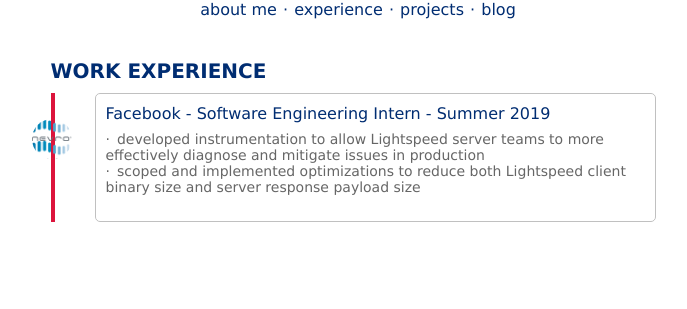
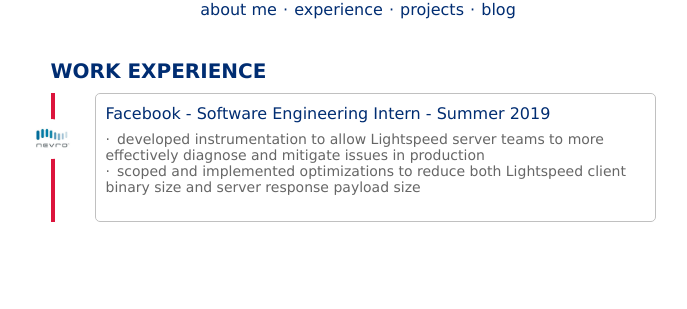
Before and after one commit to ryanlu41/ryanlu41.github.io, a Jekyll site: the page built from experience/index.html, in a window 1280 px wide. Shown: the part 135-444 px from the top of the page, without its empty margins (282-969 px from the left). Built offline with Jekyll 4.4.1, drawn with Linux system fonts in a browser that asks for light colours.

Commit message:
nevro circle

```diff
--- a/experience/index.html
+++ b/experience/index.html
@@ -28,7 +28,7 @@
 
 	.nevro:before {
 		background-size: contain;
-		background-image: url('{{ site.url }}/images/Nevro.png');
+		background-image: url('{{ site.url }}/images/nevro.png');
 	}
 
 	.cornell:before {
```
Also changed, not shown: images/Nevro.png.
